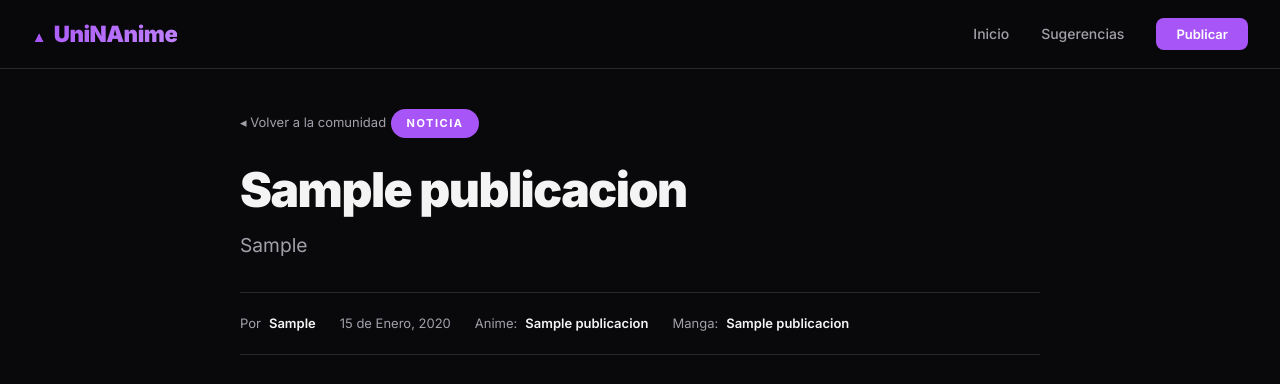
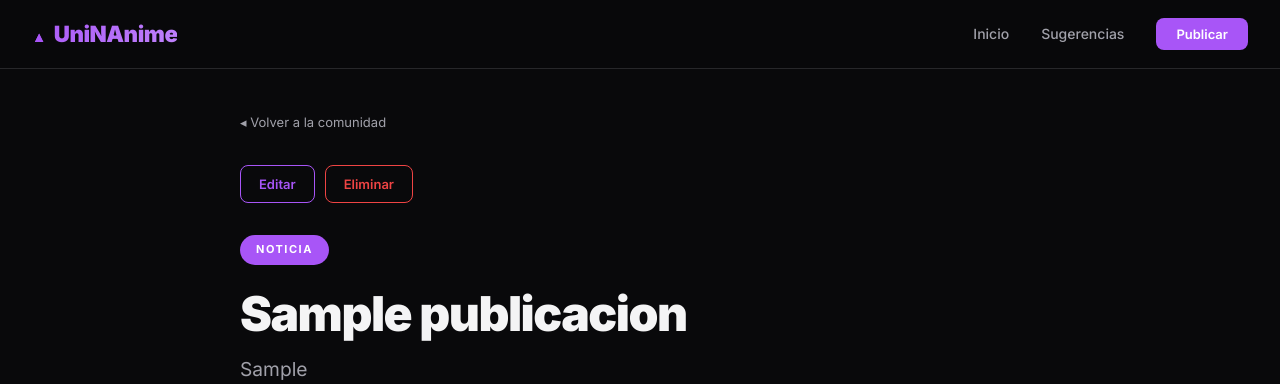
Before and after one commit to wilmaravila/uninanime, a Django app: page /1/ in a window 1280 px wide. Shown: the top 384 px of the page. Run offline with Django 5.2, Linux system fonts and the light colour scheme; tables that the repository leaves empty hold one stand-in row (values such as "Sample post"); parts of the project's set-up code (start-up, migrations or seed data) failed here and were passed over.

Commit message:
editar y eliminar publicaciones + actualizar requirements

```diff
--- a/comunidad/static/comunidad/css/detalle.css
+++ b/comunidad/static/comunidad/css/detalle.css
@@ -180,3 +180,40 @@
     .detalle-titulo { font-size: 1.6rem; }
     .relacionadas-grid { grid-template-columns: 1fr; }
 }
+
+.detalle-acciones {
+    display: flex;
+    gap: 10px;
+    margin-bottom: 32px;
+}
+
+.btn-editar,
+.btn-eliminar {
+    padding: 8px 18px;
+    border-radius: 8px;
+    font-size: 13px;
+    font-weight: 600;
+    text-decoration: none;
+    transition: all .2s;
+    border: 1px solid;
+}
+
+.btn-editar {
+    border-color: var(--primary-color);
+    color: var(--primary-color);
+}
+
+.btn-editar:hover {
+    background: var(--primary-color);
+    color: #fff;
+}
+
+.btn-eliminar {
+    border-color: #ef4444;
+    color: #ef4444;
+}
+
+.btn-eliminar:hover {
+    background: #ef4444;
+    color: #fff;
+}
--- a/comunidad/templates/comunidad/detalle.html
+++ b/comunidad/templates/comunidad/detalle.html
@@ -11,6 +11,10 @@
 <div class="detalle-wrapper">
 
   <a href="{% url 'com_lista' %}" class="detalle-back">◂ Volver a la comunidad</a>
+  <div class="detalle-acciones">
+  <a href="{% url 'com_editar' pub.pk %}" class="btn-editar">Editar</a>
+  <a href="{% url 'com_eliminar' pub.pk %}" class="btn-eliminar">Eliminar</a>
+  </div>
 
   <span class="detalle-pill">{{ pub.get_tipo_display }}</span>
 
--- a/comunidad/templates/comunidad/nueva.html
+++ b/comunidad/templates/comunidad/nueva.html
@@ -11,7 +11,7 @@
 <div class="form-wrapper">
 
   <div class="form-section-title">
-    <h2>Nueva publicación</h2>
+    <h2>{% if editando %}Editar publicación{% else %}Nueva publicación{% endif %}</h2>
     <a href="{% url 'com_lista' %}" class="form-back">◂ Volver</a>
   </div>
 
@@ -109,7 +109,9 @@
       </div>
     </div>
 
-    <button type="submit" class="btn-submit">Publicar ahora</button>
+    <button type="submit" class="btn-submit">
+    {% if editando %}Guardar cambios{% else %}Publicar ahora{% endif %}
+    </button>
   </form>
 </div>
 
--- a/comunidad/urls.py
+++ b/comunidad/urls.py
@@ -2,8 +2,10 @@ from django.urls import path
 from . import views
 
 urlpatterns = [
-    path('',             views.lista,             name='com_lista'),
-    path('nueva/',       views.nueva_publicacion, name='com_nueva'),
-    path('<int:pk>/',    views.detalle,           name='com_detalle'),
-    path('sugerencias/', views.sugerencias,       name='com_sugerencias'),
+    path('',                   views.lista,                name='com_lista'),
+    path('nueva/',             views.nueva_publicacion,    name='com_nueva'),
+    path('<int:pk>/',          views.detalle,              name='com_detalle'),
+    path('<int:pk>/editar/',   views.editar_publicacion,   name='com_editar'),
+    path('<int:pk>/eliminar/', views.eliminar_publicacion, name='com_eliminar'),
+    path('sugerencias/',       views.sugerencias,          name='com_sugerencias'),
 ]
--- a/comunidad/views.py
+++ b/comunidad/views.py
@@ -8,7 +8,6 @@ def lista(request):
     tipo  = request.GET.get('tipo', '')
     todas = list(Publicacion.objects.all())
 
-    # Filtramos en Python por el bug de Djongo con BooleanFields
     todas = [p for p in todas if p.publicada]
 
     if tipo:
@@ -41,12 +40,7 @@ def detalle(request, pk):
 
 
 def nueva_publicacion(request):
-    """
-    GET  → muestra el formulario vacío.
-    POST → valida, guarda en MongoDB y redirige a la lista.
-    """
     if request.method == 'POST':
-        # request.FILES es necesario para recibir la imagen de portada
         form = PublicacionForm(request.POST, request.FILES)
         if form.is_valid():
             publicacion          = form.save(commit=False)
@@ -73,3 +67,33 @@ def sugerencias(request):
         form = SugerenciaForm()
 
     return render(request, 'comunidad/sugerencias.html', {'form': form})
+
+def editar_publicacion(request, pk):
+    pub = get_object_or_404(Publicacion, pk=pk)
+
+    if request.method == 'POST':
+        form = PublicacionForm(request.POST, request.FILES, instance=pub)
+        if form.is_valid():
+            form.save()
+            messages.success(request, f'Publicación "{pub.titulo}" actualizada.')
+            return redirect('com_detalle', pk=pub.pk)
+    else:
+        form = PublicacionForm(instance=pub)
+
+    return render(request, 'comunidad/nueva.html', {
+        'form': form,
+        'editando': True,
+        'publicacion': pub,
+    })
+
+
+def eliminar_publicacion(request, pk):
+    pub = get_object_or_404(Publicacion, pk=pk)
+
+    if request.method == 'POST':
+        titulo = pub.titulo
+        pub.delete()
+        messages.success(request, f'Publicación "{titulo}" eliminada.')
+        return redirect('com_lista')
+
+    return render(request, 'comunidad/confirmar_eliminar.html', {'pub': pub})
```
Also changed, not shown: comunidad/templates/comunidad/confirmar_eliminar.html (added, +42 -0 lines), requirements.txt (+3 -5 lines), media/comunidad/jujutsu-kaisen-ranking-personajes-populares.webp (added).
